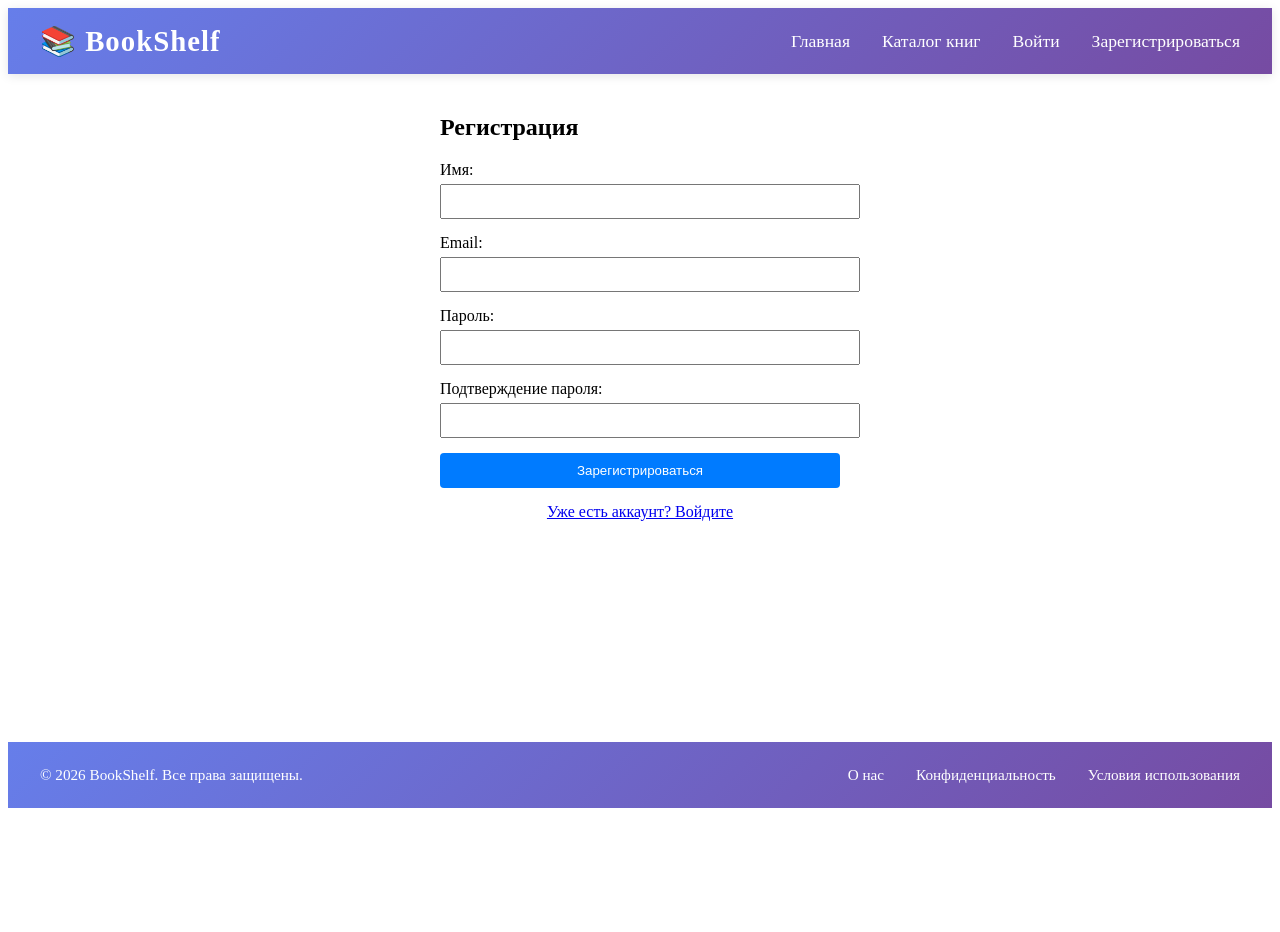
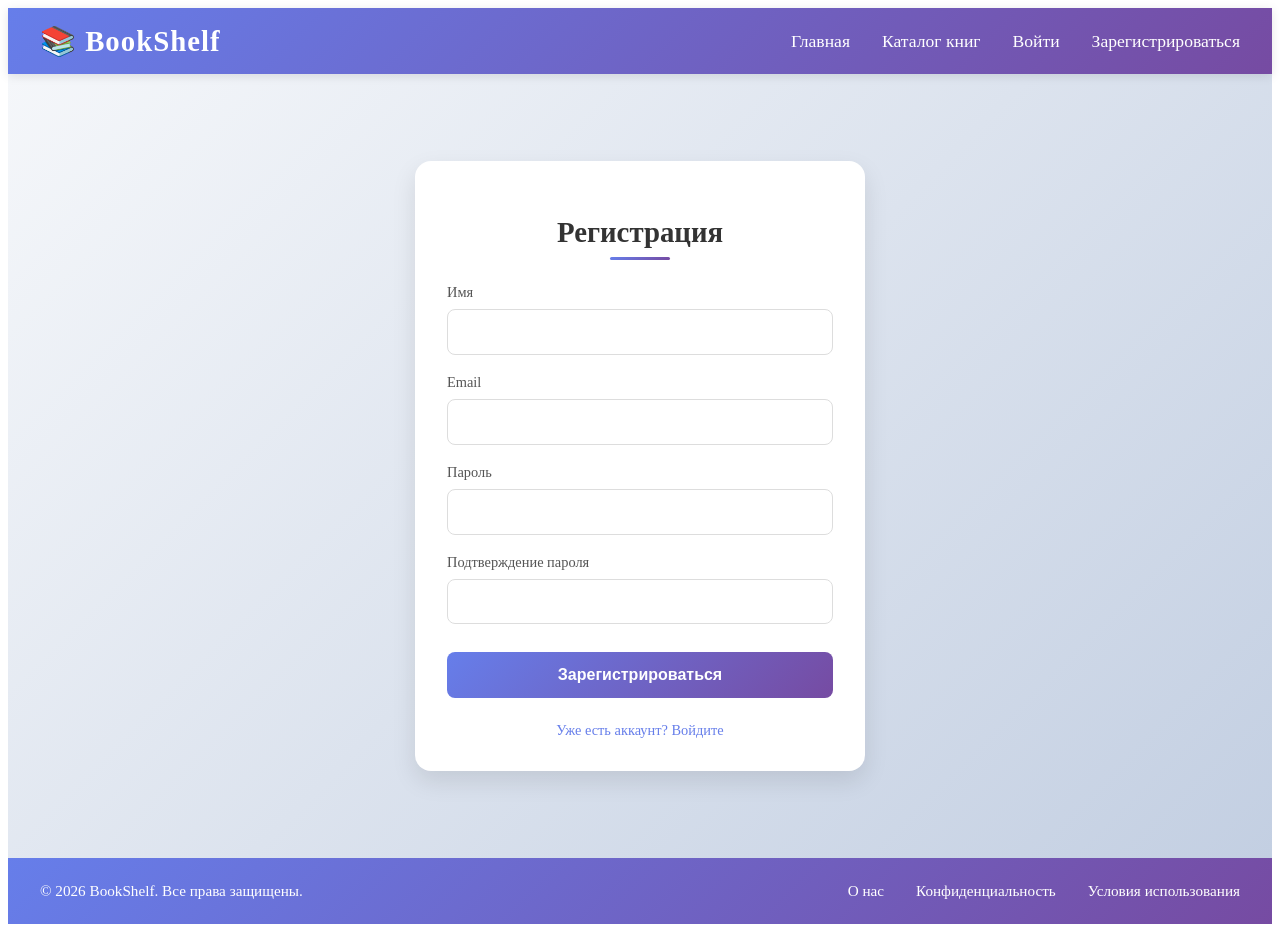
Before and after one commit to artemychych/bookshelf-project, a React app in the folder frontend/: page /register in a window 1280 px wide. Before the commit the page ends 816 px from the top, so only its background shows below. Built offline with nearby package versions, Linux system fonts and the light colour scheme; the HTML template or start-up script is replaced by a standard one.

Commit message:
added design for login/register

```diff
--- /dev/null
+++ b/frontend/src/pages/Auth.css
@@ -0,0 +1,140 @@
+/* Auth.css */
+
+.auth-page {
+  min-height: calc(100vh - 80px); /* учитываем высоту header */
+  display: flex;
+  align-items: center;
+  justify-content: center;
+  padding: 2rem;
+  background: linear-gradient(135deg, #f5f7fa 0%, #c3cfe2 100%);
+}
+
+.auth-container {
+  max-width: 450px;
+  width: 100%;
+  background: white;
+  border-radius: 16px;
+  box-shadow: 0 10px 25px rgba(0, 0, 0, 0.1);
+  overflow: hidden;
+  transition: transform 0.3s ease;
+}
+
+.auth-container:hover {
+  transform: translateY(-5px);
+}
+
+.auth-form {
+  padding: 2rem;
+}
+
+.auth-form h2 {
+  font-size: 1.8rem;
+  color: #333;
+  margin-bottom: 1.5rem;
+  text-align: center;
+  position: relative;
+}
+
+.auth-form h2::after {
+  content: "";
+  display: block;
+  width: 60px;
+  height: 3px;
+  background: linear-gradient(135deg, #667eea 0%, #764ba2 100%);
+  margin: 0.5rem auto 0;
+  border-radius: 2px;
+}
+
+.form-group {
+  margin-bottom: 1.2rem;
+}
+
+.form-group label {
+  display: block;
+  margin-bottom: 0.5rem;
+  font-weight: 500;
+  color: #555;
+  font-size: 0.9rem;
+}
+
+.auth-input {
+  width: 100%;
+  padding: 0.8rem 1rem;
+  border: 1px solid #ddd;
+  border-radius: 8px;
+  font-size: 1rem;
+  transition: all 0.3s ease;
+  box-sizing: border-box;
+}
+
+.auth-input:focus {
+  outline: none;
+  border-color: #667eea;
+  box-shadow: 0 0 0 3px rgba(102, 126, 234, 0.2);
+}
+
+.auth-button {
+  width: 100%;
+  padding: 0.9rem;
+  background: linear-gradient(135deg, #667eea 0%, #764ba2 100%);
+  color: white;
+  border: none;
+  border-radius: 8px;
+  font-size: 1rem;
+  font-weight: 600;
+  cursor: pointer;
+  transition: opacity 0.3s ease;
+  margin-top: 0.5rem;
+}
+
+.auth-button:hover {
+  opacity: 0.9;
+}
+
+.auth-button:disabled {
+  opacity: 0.6;
+  cursor: not-allowed;
+}
+
+.error-message {
+  background-color: #fee2e2;
+  color: #dc2626;
+  padding: 0.75rem;
+  border-radius: 8px;
+  margin-bottom: 1.2rem;
+  font-size: 0.9rem;
+  text-align: center;
+  border-left: 4px solid #dc2626;
+}
+
+.auth-link {
+  text-align: center;
+  margin-top: 1.5rem;
+  font-size: 0.9rem;
+  color: #666;
+}
+
+.auth-link a {
+  color: #667eea;
+  text-decoration: none;
+  font-weight: 500;
+  transition: color 0.3s ease;
+}
+
+.auth-link a:hover {
+  color: #764ba2;
+  text-decoration: underline;
+}
+
+/* Адаптивность для мобильных */
+@media (max-width: 480px) {
+  .auth-page {
+    padding: 1rem;
+  }
+  .auth-form {
+    padding: 1.5rem;
+  }
+  .auth-form h2 {
+    font-size: 1.5rem;
+  }
+}
--- a/frontend/src/pages/LoginPage.jsx
+++ b/frontend/src/pages/LoginPage.jsx
@@ -1,7 +1,7 @@
-// pages/LoginPage.jsx
 import { useState } from 'react';
 import { Link, useNavigate } from 'react-router-dom';
 import { useAuth } from '../context/AuthContext';
+import './Auth.css'; // импортируем общие стили для аутентификации
 
 const LoginPage = () => {
   const [email, setEmail] = useState('');
@@ -26,50 +26,43 @@ const LoginPage = () => {
   };
 
   return (
-    <div style={{ maxWidth: '400px', margin: '0 auto', padding: '20px' }}>
-      <form onSubmit={handleSubmit}>
+    <div className="auth-page">
+      <div className="auth-container">
+        <form className="auth-form" onSubmit={handleSubmit}>
           <h2>Вход</h2>
-        {error && <p style={{ color: 'red' }}>{error}</p>}
-        <div style={{ marginBottom: '15px' }}>
+          {error && <div className="error-message">{error}</div>}
+          <div className="form-group">
             <input
               type="email"
               placeholder="Email"
               value={email}
               onChange={(e) => setEmail(e.target.value)}
               required
-            style={{ width: '100%', padding: '10px', borderRadius: '4px', border: '1px solid #ccc' }}
+              className="auth-input"
             />
           </div>
-        <div style={{ marginBottom: '15px' }}>
+          <div className="form-group">
             <input
               type="password"
               placeholder="Пароль"
               value={password}
               onChange={(e) => setPassword(e.target.value)}
               required
-            style={{ width: '100%', padding: '10px', borderRadius: '4px', border: '1px solid #ccc' }}
+              className="auth-input"
             />
           </div>
           <button
             type="submit"
             disabled={loading}
-          style={{
-            width: '100%',
-            padding: '12px',
-            backgroundColor: '#007bff',
-            color: 'white',
-            border: 'none',
-            borderRadius: '4px',
-            cursor: 'pointer',
-            fontSize: '16px'
-          }}
+            className="auth-button"
           >
             {loading ? 'Вход...' : 'Войти'}
           </button>
-        <div style={{ marginTop: '15px', textAlign: 'center' }}>
+          <div className="auth-link">
             <Link to="/register">Нет аккаунта? Зарегистрируйтесь</Link>
           </div>
         </form>
+      </div>
     </div>
   );
 };
--- a/frontend/src/pages/RegisterPage.jsx
+++ b/frontend/src/pages/RegisterPage.jsx
@@ -1,7 +1,7 @@
-// pages/RegisterPage.jsx
 import { useState } from 'react';
 import { Link, useNavigate } from 'react-router-dom';
 import { useAuth } from '../context/AuthContext';
+import './Auth.css';
 
 const RegisterPage = () => {
   const [formData, setFormData] = useState({
@@ -34,7 +34,6 @@ const RegisterPage = () => {
     setLoading(true);
     try {
       await register(formData.name, formData.email, formData.password);
-      // После успешной регистрации пользователь уже авторизован
       navigate('/');
     } catch (err) {
       setError(err.response?.data?.message || 'Ошибка регистрации');
@@ -44,12 +43,13 @@ const RegisterPage = () => {
   };
 
   return (
-    <div style={{ maxWidth: '400px', margin: '0 auto', padding: '20px' }}>
+    <div className="auth-page">
+      <div className="auth-container">
+        <form className="auth-form" onSubmit={handleSubmit}>
           <h2>Регистрация</h2>
-      {error && <div style={{ color: 'red', marginBottom: '10px' }}>{error}</div>}
-      <form onSubmit={handleSubmit}>
-        <div style={{ marginBottom: '15px' }}>
-          <label htmlFor="name">Имя:</label>
+          {error && <div className="error-message">{error}</div>}
+          <div className="form-group">
+            <label htmlFor="name">Имя</label>
             <input
               type="text"
               id="name"
@@ -57,11 +57,11 @@ const RegisterPage = () => {
               value={formData.name}
               onChange={handleChange}
               required
-            style={{ width: '100%', padding: '8px', marginTop: '5px' }}
+              className="auth-input"
             />
           </div>
-        <div style={{ marginBottom: '15px' }}>
-          <label htmlFor="email">Email:</label>
+          <div className="form-group">
+            <label htmlFor="email">Email</label>
             <input
               type="email"
               id="email"
@@ -69,11 +69,11 @@ const RegisterPage = () => {
               value={formData.email}
               onChange={handleChange}
               required
-            style={{ width: '100%', padding: '8px', marginTop: '5px' }}
+              className="auth-input"
             />
           </div>
-        <div style={{ marginBottom: '15px' }}>
-          <label htmlFor="password">Пароль:</label>
+          <div className="form-group">
+            <label htmlFor="password">Пароль</label>
             <input
               type="password"
               id="password"
@@ -81,11 +81,11 @@ const RegisterPage = () => {
               value={formData.password}
               onChange={handleChange}
               required
-            style={{ width: '100%', padding: '8px', marginTop: '5px' }}
+              className="auth-input"
             />
           </div>
-        <div style={{ marginBottom: '15px' }}>
-          <label htmlFor="confirmPassword">Подтверждение пароля:</label>
+          <div className="form-group">
+            <label htmlFor="confirmPassword">Подтверждение пароля</label>
             <input
               type="password"
               id="confirmPassword"
@@ -93,28 +93,21 @@ const RegisterPage = () => {
               value={formData.confirmPassword}
               onChange={handleChange}
               required
-            style={{ width: '100%', padding: '8px', marginTop: '5px' }}
+              className="auth-input"
             />
           </div>
           <button
             type="submit"
             disabled={loading}
-          style={{
-            width: '100%',
-            padding: '10px',
-            backgroundColor: '#007bff',
-            color: 'white',
-            border: 'none',
-            borderRadius: '4px',
-            cursor: 'pointer',
-          }}
+            className="auth-button"
           >
             {loading ? 'Регистрация...' : 'Зарегистрироваться'}
           </button>
-        <div style={{ marginTop: '15px', textAlign: 'center' }}>
+          <div className="auth-link">
             <Link to="/login">Уже есть аккаунт? Войдите</Link>
           </div>
         </form>
+      </div>
     </div>
   );
 };
```
Also changed, not shown: 1 other file (tests, documents, lock files or other folders). Lines whose indentation alone changed are shown as unchanged.
